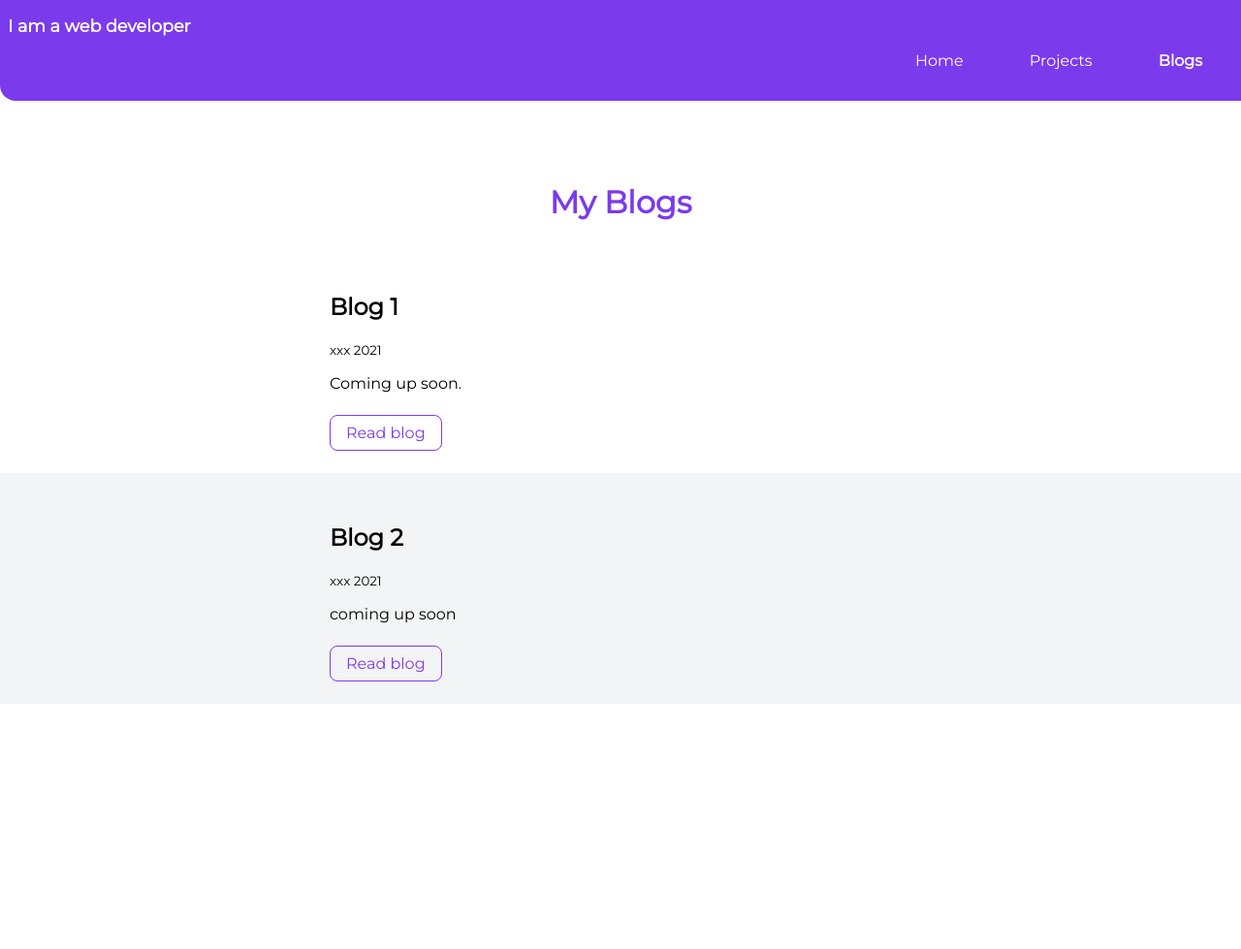
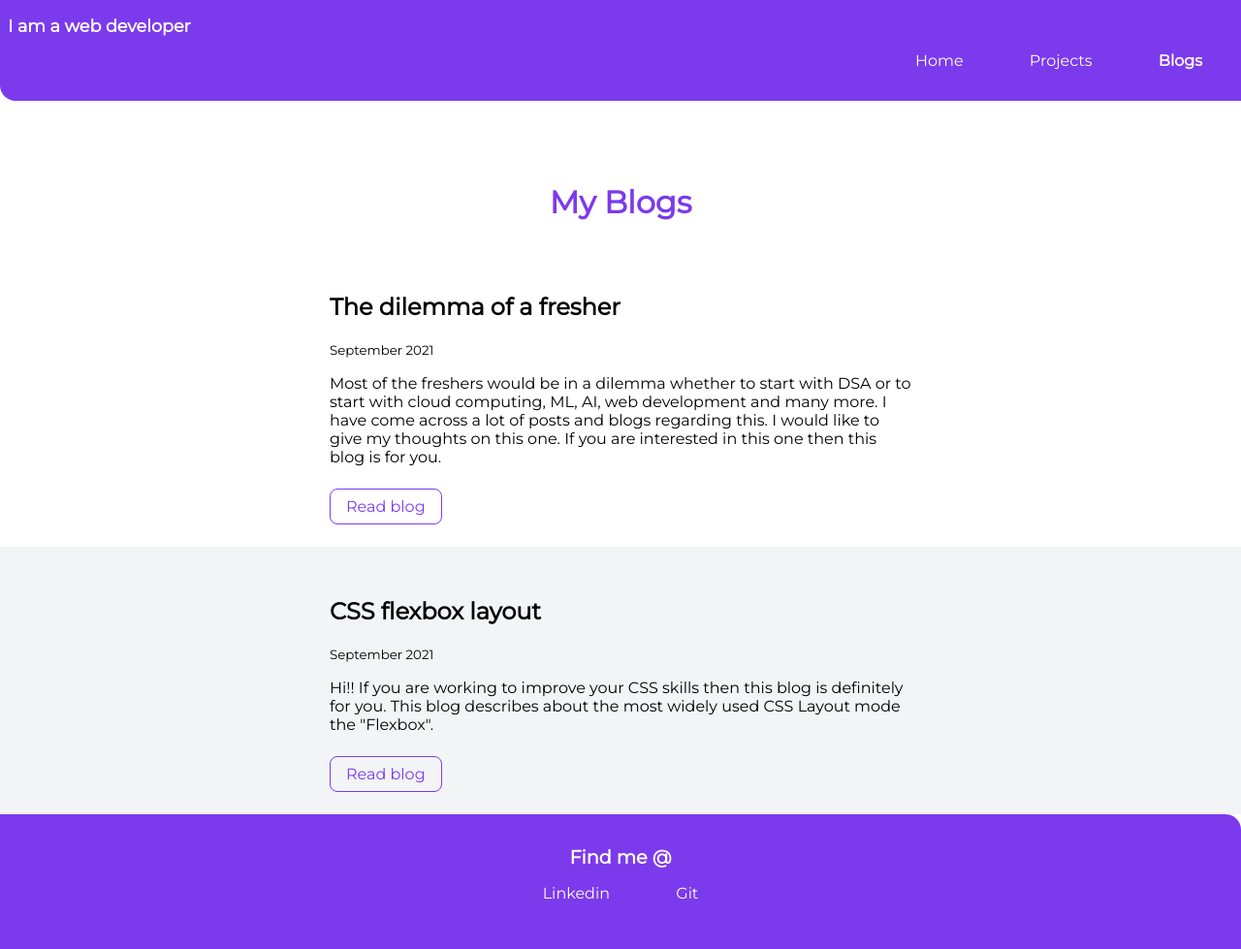
Before and after one commit to BalajiHarinath/Component-library, a plain HTML site: page blogs.html in a window 1280 px wide. Shown: the whole page at 97% size. Before the commit the page ends 800 px from the top, so only its background shows below. Drawn offline with Linux system fonts and the light colour scheme.

Commit message:
feat : added footer to projects and blog page

```diff
--- a/blogs.html
+++ b/blogs.html
@@ -27,25 +27,36 @@
 
     <section class="section">
         <div class="container container-center">
-            <h2>Blog 1</h2>
-            <div><small>xxx 2021</small></div>
-            <p>Coming up soon.</p>
+            <h2>The dilemma of a fresher</h2>
+            <div><small>September 2021</small></div>
+            <p>Most of the freshers would be in a dilemma whether to start with DSA or to start with cloud computing, ML, AI, web development and many more. I have come across a lot of posts and blogs regarding this. I would like to give my thoughts on this one. If you are interested in this one then this blog is for you.</p>
             <div class="link-div-margin-top">
-                <a class="link link-secondary link-margin-right" href="/">Read blog</a>
+                <a class="link link-secondary link-margin-right" href="https://balajiharinath.hashnode.dev/the-dilemma-of-a-fresher">Read blog</a>
             </div>
         </div>
     </section>
 
     <section class="section section-ow">
         <div class="container container-center">
-            <h2>Blog 2</h2>
-            <div><small>xxx 2021</small></div>
-            <p>coming up soon</p>
+            <h2>CSS flexbox layout</h2>
+            <div><small>September 2021</small></div>
+            <p>Hi!! If you are working to improve your CSS skills then this blog is definitely for you. This blog describes about the most widely used CSS Layout mode the "Flexbox".</p>
             <div class="link-div-margin-top">
-                <a class="link link-secondary link-margin-right" href="/">Read blog</a>
+                <a class="link link-secondary link-margin-right" href="https://balajiharinath.hashnode.dev/css-flexbox-properties">Read blog</a>
             </div>
         </div>
     </section>
+    <footer class="footer">
+        <div class="footer-header">Find me @</div>
+        <ul class="list-non-bullet footer-social-links">
+            <li class="list-item-inline">
+                <a class="link" href="https://www.linkedin.com/in/balaji-harinath-90a56518a">Linkedin</a>
+            </li>
+            <li class="list-item-inline">
+                <a class="link" href="https://github.com/BalajiHarinath">Git</a>
+            </li>
+        </ul>
+    </footer>
 
 </body>
 </html>
```
Also changed, not shown: index.html (+1 -1 lines), projects.html (+22 -0 lines).
